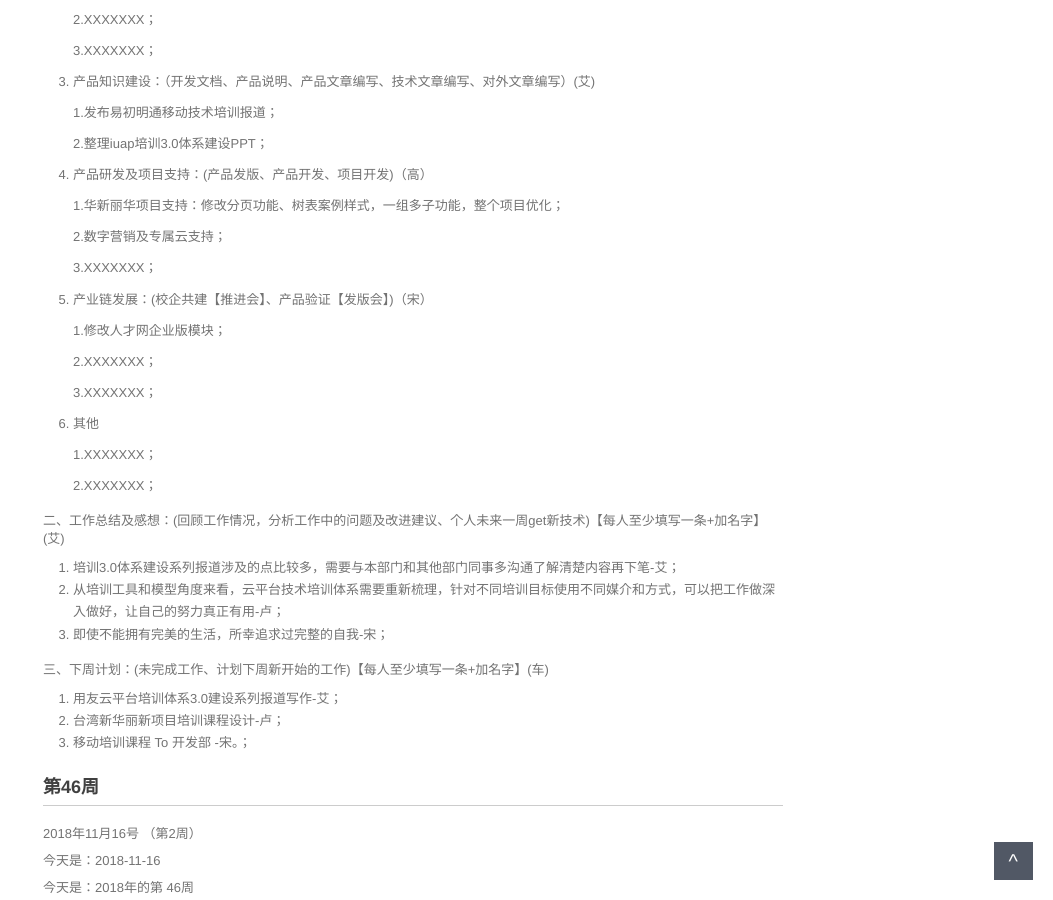
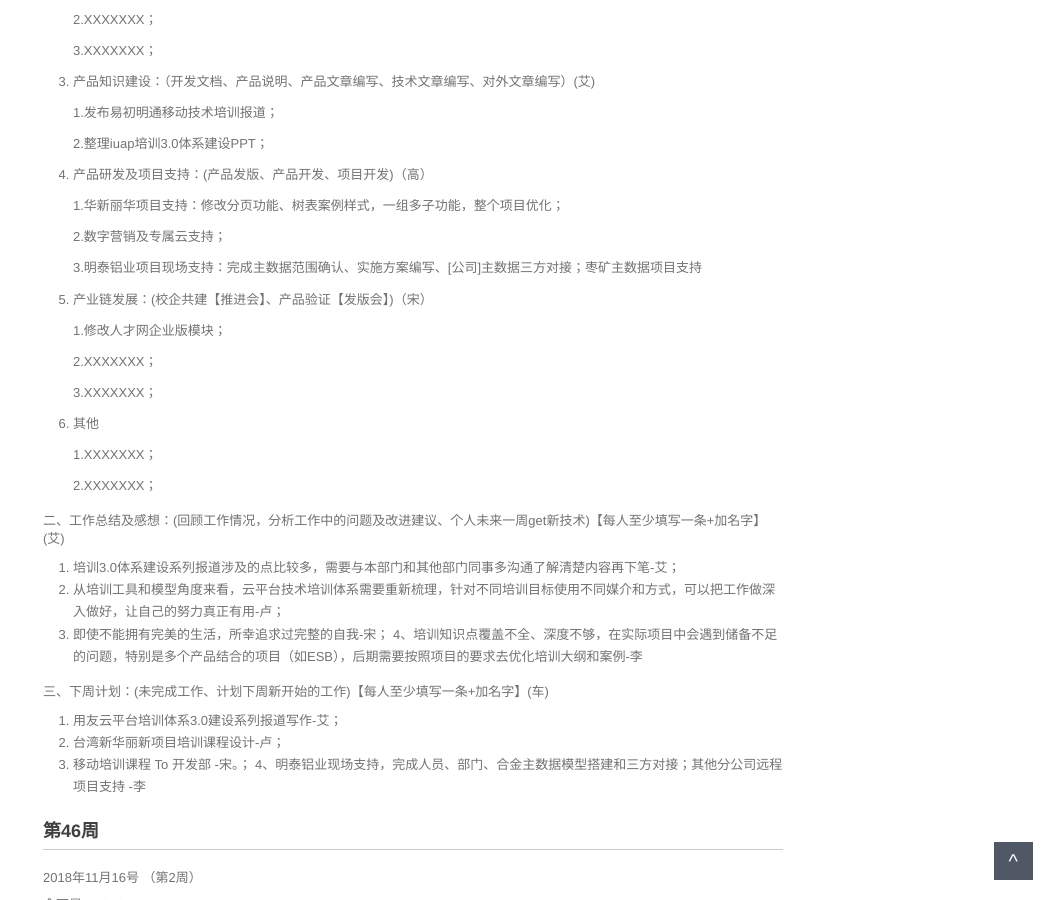
Before and after one commit to walllFlower/blog, a Jekyll site: the page built from _posts/2018-07-17-day_report_cxz.md, in a window 1280 px wide and 900 px high, scrolled down 745 px. Shown: the whole window, without its empty margins (227-1280 px from the left). Built offline with Jekyll 4.4.1, drawn with Linux system fonts in a browser that asks for light colours; comment, search, counter and statistics services are not loaded.

Commit message:
Update 2018-07-17-day_report_cxz.md
add by 李海

```diff
--- a/_posts/2018-07-17-day_report_cxz.md
+++ b/_posts/2018-07-17-day_report_cxz.md
@@ -55,7 +55,7 @@ categories: 技术运营工作周报
 
     2.数字营销及专属云支持；
 
-    3.XXXXXXX；
+    3.明泰铝业项目现场支持：完成主数据范围确认、实施方案编写、[公司]主数据三方对接；枣矿主数据项目支持
 
 5. 产业链发展：(校企共建【推进会】、产品验证【发版会】)（宋）
 
@@ -76,13 +76,14 @@ categories: 技术运营工作周报
 1. 培训3.0体系建设系列报道涉及的点比较多，需要与本部门和其他部门同事多沟通了解清楚内容再下笔-艾；
 2. 从培训工具和模型角度来看，云平台技术培训体系需要重新梳理，针对不同培训目标使用不同媒介和方式，可以把工作做深入做好，让自己的努力真正有用-卢；
 3. 即使不能拥有完美的生活，所幸追求过完整的自我-宋；
+4、培训知识点覆盖不全、深度不够，在实际项目中会遇到储备不足的问题，特别是多个产品结合的项目（如ESB），后期需要按照项目的要求去优化培训大纲和案例-李
 
 三、下周计划：(未完成工作、计划下周新开始的工作)【每人至少填写一条+加名字】(车)
 
 1. 用友云平台培训体系3.0建设系列报道写作-艾；
 2. 台湾新华丽新项目培训课程设计-卢；
 3. 移动培训课程 To 开发部 -宋。；
-
+4、明泰铝业现场支持，完成人员、部门、合金主数据模型搭建和三方对接；其他分公司远程项目支持 -李
 
 
 ###  第46周
```
